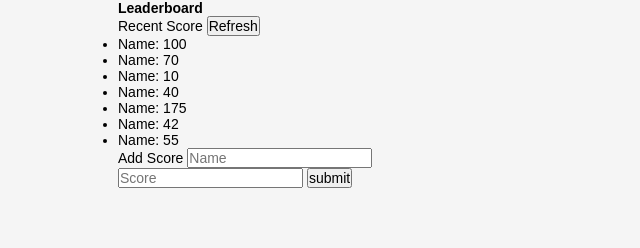
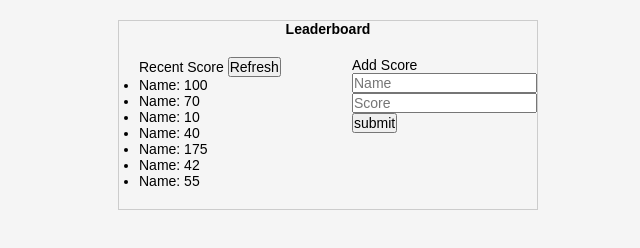
Before and after one commit to mohashyne/leaderboard, a website built with webpack: page src/index.html in a window 1280 px wide. Shown: the whole page, without its empty margins (312-952 px from the left). Built offline with nearby package versions, Linux system fonts and the light colour scheme.

Commit message:
style container and main to position 'reecent score' and 'add score' using grid

```diff
--- a/src/styles/main.scss
+++ b/src/styles/main.scss
@@ -12,3 +12,49 @@ body {
   width: 420px;
   margin: 0 auto;
 }
+
+.container {
+  display: flex;
+  flex-direction: column;
+  align-items: center;
+  margin-top: 20px;
+  border: 1px solid #ccc;
+}
+
+.leaderboard {
+  width: 100%;
+  border-collapse: collapse;
+}
+
+.grid {
+  display: grid;
+  grid-template-columns: 1fr 1fr;
+  grid-gap: 10px;
+  margin: 10px;
+}
+
+.grid > div {
+  padding: 10px;
+}.container {
+   display: flex;
+   flex-direction: column;
+   align-items: center;
+   margin-top: 20px;
+   border: 1px solid #ccc;
+ }
+
+.leaderboard {
+  width: 100%;
+  border-collapse: collapse;
+}
+
+.grid {
+  display: grid;
+  grid-template-columns: 1fr 1fr;
+  grid-gap: 10px;
+  margin: 10px;
+}
+
+.grid > div {
+  padding: 10px;
+}
```
Also changed, not shown: dist/bundle3a47c4e315564f1b3c53.js, dist/index.html, 2 other files.
